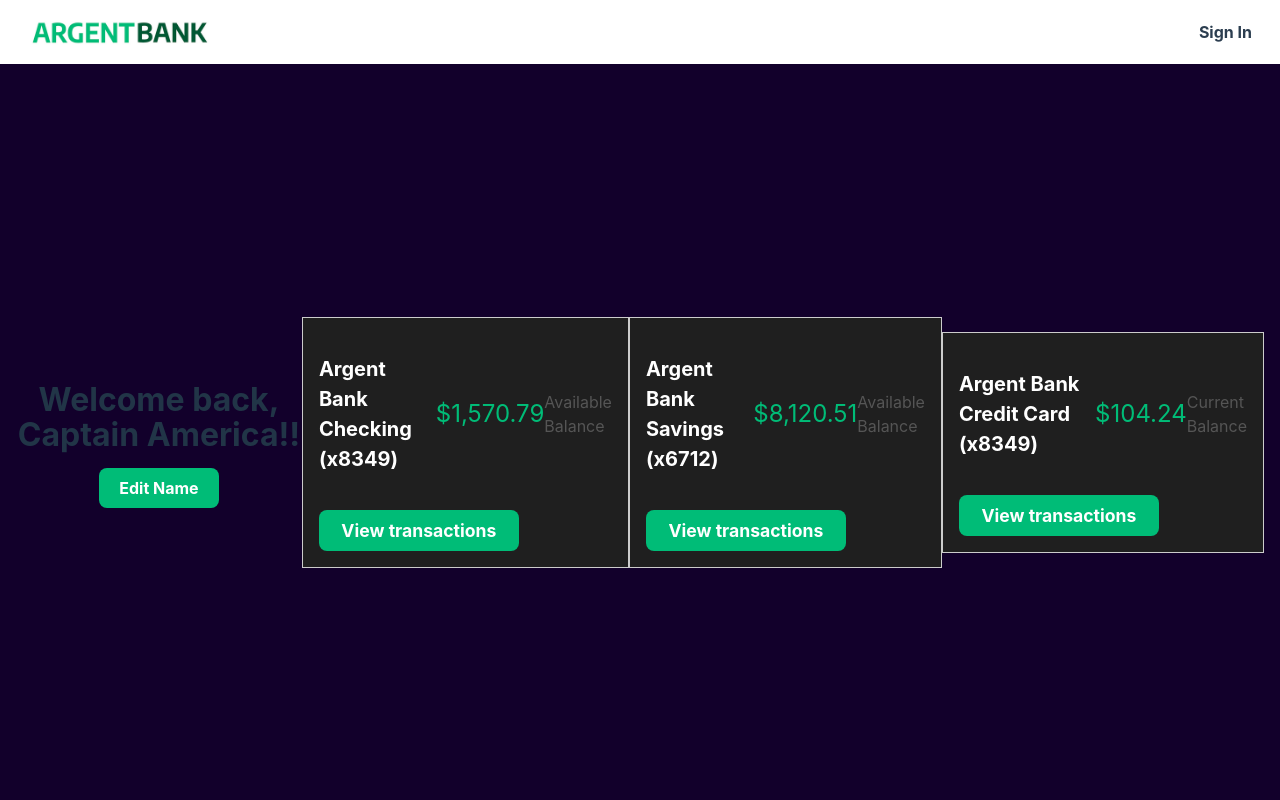
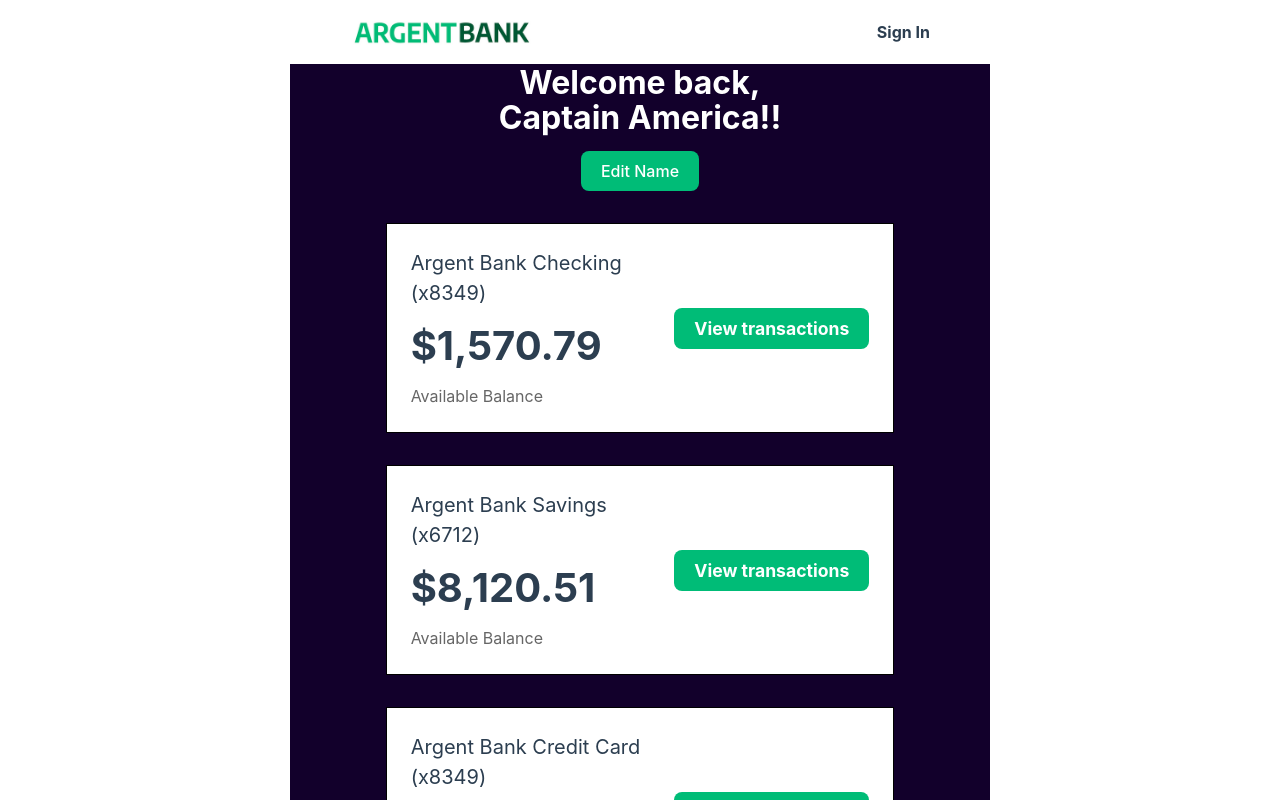
Before and after one commit to Sylviacarrera/Projet13, a React (Vite) app: page /profile in a window 1280 px wide. Shown: the top 800 px of the page. Built offline with nearby package versions, Linux system fonts and the light colour scheme.

Commit message:
lastrepo

```diff
--- /dev/null
+++ b/src/components/FeatureItem.jsx
@@ -0,0 +1,11 @@
+import React from 'react';
+
+const FeatureItem = ({ icon, title, text }) => (
+  <div className="feature-item">
+    <img src={icon} alt={`${title} Icon`} className="feature-icon" />
+    <h3 className="feature-item-title">{title}</h3>
+    <p>{text}</p>
+  </div>
+);
+
+export default FeatureItem;
--- a/src/components/ProfileHeader.jsx
+++ b/src/components/ProfileHeader.jsx
@@ -4,7 +4,7 @@ import '../styles/ProfileHeader.scss';
 
 const ProfileHeader = ({ name }) => (
   <div className="profile-header">
-    <h1>Welcome back, {name}!</h1>
+    <h1>Welcome back,<br />{name}!</h1>
     <button className="edit-button">Edit Name</button>
   </div>
 );
--- a/src/pages/Profile.jsx
+++ b/src/pages/Profile.jsx
@@ -4,12 +4,14 @@ import TransactionSection from '../components/TransactionSection';
 import '../styles/Profile.scss';
 
 const Profile = () => (
+  <div className="profile-page">
     <main className="main bg-dark">
       <ProfileHeader name="Captain America!" />
       <TransactionSection title="Argent Bank Checking (x8349)" amount="$1,570.79" description="Available Balance" />
       <TransactionSection title="Argent Bank Savings (x6712)" amount="$8,120.51" description="Available Balance" />
       <TransactionSection title="Argent Bank Credit Card (x8349)" amount="$104.24" description="Current Balance" />
     </main>
+  </div>
 );
 
 export default Profile;
--- a/src/styles/AccountSection.scss
+++ /dev/null
@@ -1,76 +0,0 @@
-// src/styles/Account.scss
-.account {
-    display: flex;
-    justify-content: space-between;
-    align-items: center;
-    border: 1px solid black;
-    background-color: #fff;
-    width: 80%;
-    margin: 0 auto;
-    flex-direction: column;
-    padding: 1.5rem;
-    box-sizing: border-box;
-    text-align: left;
-    margin-bottom: 2rem;
-  }
-
-  .account-amount {
-    margin: 0;
-    font-size: 2.5rem;
-    font-weight: bold;
-  }
-
-  .account-amount-description {
-    margin: 0;
-  }
-
-  .account-title {
-    margin: 0;
-    padding: 0;
-    font-size: 1rem;
-    font-weight: normal;
-  }
-
-  .account-content-wrapper {
-    width: 100%;
-    flex: 1;
-  }
-
-  .edit-button {
-    border-color: #00bc77;
-    background-color: #00bc77;
-    color: #fff;
-    font-weight: bold;
-    padding: 10px;
-  }
-
-  .header {
-    color: #fff;
-    margin-bottom: 2rem;
-  }
-
-  .transaction-button {
-    display: block;
-    width: 100%;
-    padding: 8px;
-    font-size: 1.1rem;
-    font-weight: bold;
-    margin-top: 1rem;
-    border-color: #00bc77;
-    background-color: #00bc77;
-    color: #fff;
-  }
-
-  @media (min-width: 720px) {
-    .account {
-      flex-direction: row;
-    }
-
-    .account-content-wrapper.cta {
-      flex: 0;
-    }
-
-    .transaction-button {
-      width: 200px;
-    }
-  }
--- a/src/styles/App.scss
+++ b/src/styles/App.scss
@@ -3,4 +3,5 @@
 @import './Feature.scss';
 @import './Footer.scss';
 @import './SignIn.scss';
-@import './User.scss';
+@import './ProfileHeader.scss';
+@import './TransactionSection.scss';
--- a/src/styles/Profile.scss
+++ b/src/styles/Profile.scss
@@ -1,7 +1,35 @@
-.main {
-    padding: 20px;
+.profile-page {
+  display: flex;
+  flex-direction: column;
+  align-items: center;
+  justify-content: center;
+
+  .main.bg-dark {
+    background-color: #12002b;
+    padding: 2rem;
+    min-height: 100vh;
+    width: 100%;
+    display: flex;
+    flex-direction: column;
+    align-items: center;
   }
 
-  .bg-dark {
-    background-color: #12002b;
+  .profile-header {
+    text-align: center;
+    margin-bottom: 2rem;
+    color: white;
+
+    h1 {
+      font-size: 2rem;
+      margin-bottom: 1rem;
+    }
+
+    .edit-button {
+      background-color: #00bc77;
+      color: white;
+      border: none;
+      padding: 10px 20px;
+      cursor: pointer;
+    }
   }
+}
--- a/src/styles/ProfileHeader.scss
+++ b/src/styles/ProfileHeader.scss
@@ -1,11 +1,10 @@
-// src/styles/ProfileHeader.scss
 .profile-header {
   text-align: center;
+  color: white;
   margin-bottom: 2rem;
 
   h1 {
     font-size: 2rem;
-    margin-bottom: 1rem;
   }
 
   .edit-button {
--- a/src/styles/SignIn.scss
+++ b/src/styles/SignIn.scss
@@ -17,7 +17,6 @@
     width: 100%;
     box-sizing: border-box;
     margin: 0 auto;
-    margin-top: 5rem;
   }
 
   .sign-in-icon-container {
--- a/src/styles/TransactionSection.scss
+++ b/src/styles/TransactionSection.scss
@@ -1,34 +1,44 @@
-// src/styles/TransactionSection.scss
 .transaction {
-  border: 1px solid #ccc;
-  padding: 1rem;
-  margin-bottom: 1rem;
-  background-color: #1f1f1f;
-  color: white;
+  display: flex;
+  justify-content: space-between;
+  align-items: center;
+  border: 1px solid black;
+  background-color: #fff;
+  width: 80%;
+  margin: 0 auto;
+  padding: 1.5rem;
+  box-sizing: border-box;
+  text-align: left;
+  margin-bottom: 2rem;
+  color: #2c3e50;
 
   .transaction-content-wrapper {
+    flex: 1;
     display: flex;
-    justify-content: space-between;
-    align-items: center;
+    flex-direction: column;
 
     .transaction-title {
       font-size: 1.25rem;
-      font-weight: bold;
+      font-weight: normal;
+      margin: 0;
+      padding: 0;
     }
 
     .transaction-amount {
-      font-size: 1.5rem;
-      color: #00bc77;
+      font-size: 2.5rem;
+      font-weight: bold;
+      margin: 0.5rem 0;
     }
 
     .transaction-description {
-      font-size: 1rem;
-      color: #555;
+      margin: 0;
+      color: #666;
     }
   }
 
   .cta {
-    text-align: right;
+    flex: 0 0 auto;
+    margin-left: 1rem;
 
     .transaction-button {
       background-color: #00bc77;
@@ -36,6 +46,24 @@
       border: none;
       padding: 10px 20px;
       cursor: pointer;
+      font-size: 1.1rem;
+      font-weight: bold;
+    }
+  }
+
+  @media (max-width: 720px) {
+    flex-direction: column;
+    align-items: flex-start;
+
+    .cta {
+      margin-left: 0;
+      margin-top: 1rem;
+      width: 100%;
+      text-align: right;
+
+      .transaction-button {
+        width: 100%;
+      }
     }
   }
 }
--- a/src/styles/User.scss
+++ /dev/null
@@ -1,75 +0,0 @@
-.header {
-    color: #fff;
-    margin-bottom: 2rem;
-  }
-
-  .account {
-    display: flex;
-    justify-content: space-between;
-    align-items: center;
-    border: 1px solid black;
-    background-color: #fff;
-    width: 80%;
-    margin: 0 auto;
-    flex-direction: column;
-    padding: 1.5rem;
-    box-sizing: border-box;
-    text-align: left;
-    margin-bottom: 2rem;
-  }
-
-  .account-amount {
-    margin: 0;
-    font-size: 2.5rem;
-    font-weight: bold;
-  }
-
-  .account-amount-description {
-    margin: 0;
-  }
-
-  .account-title {
-    margin: 0;
-    padding: 0;
-    font-size: 1rem;
-    font-weight: normal;
-  }
-
-  .account-content-wrapper {
-    width: 100%;
-    flex: 1;
-  }
-
-  .edit-button {
-    border-color: #00bc77;
-    background-color: #00bc77;
-    color: #fff;
-    font-weight: bold;
-    padding: 10px;
-  }
-
-  .transaction-button {
-    display: block;
-    width: 100%;
-    padding: 8px;
-    font-size: 1.1rem;
-    font-weight: bold;
-    margin-top: 1rem;
-    border-color: #00bc77;
-    background-color: #00bc77;
-    color: #fff;
-  }
-
-  @media (min-width: 720px) {
-    .account {
-      flex-direction: row;
-    }
-
-    .account-content-wrapper.cta {
-      flex: 0;
-    }
-
-    .transaction-button {
-      width: 200px;
-    }
-  }
```
Also changed, not shown: src/components/User.jsx (deleted, +0 -18 lines), src/styles/Button.scss (deleted). Lines whose indentation alone changed are shown as unchanged.
